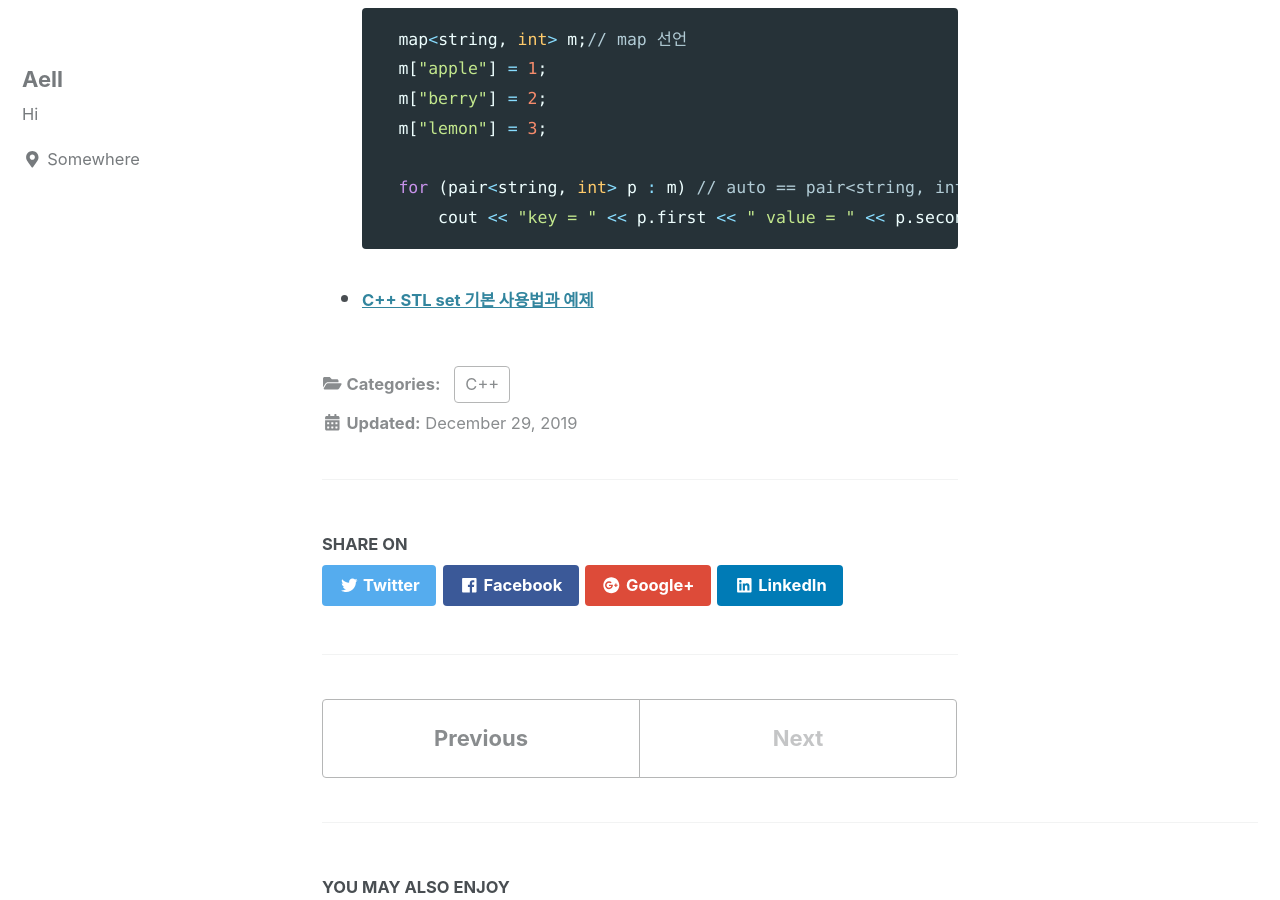
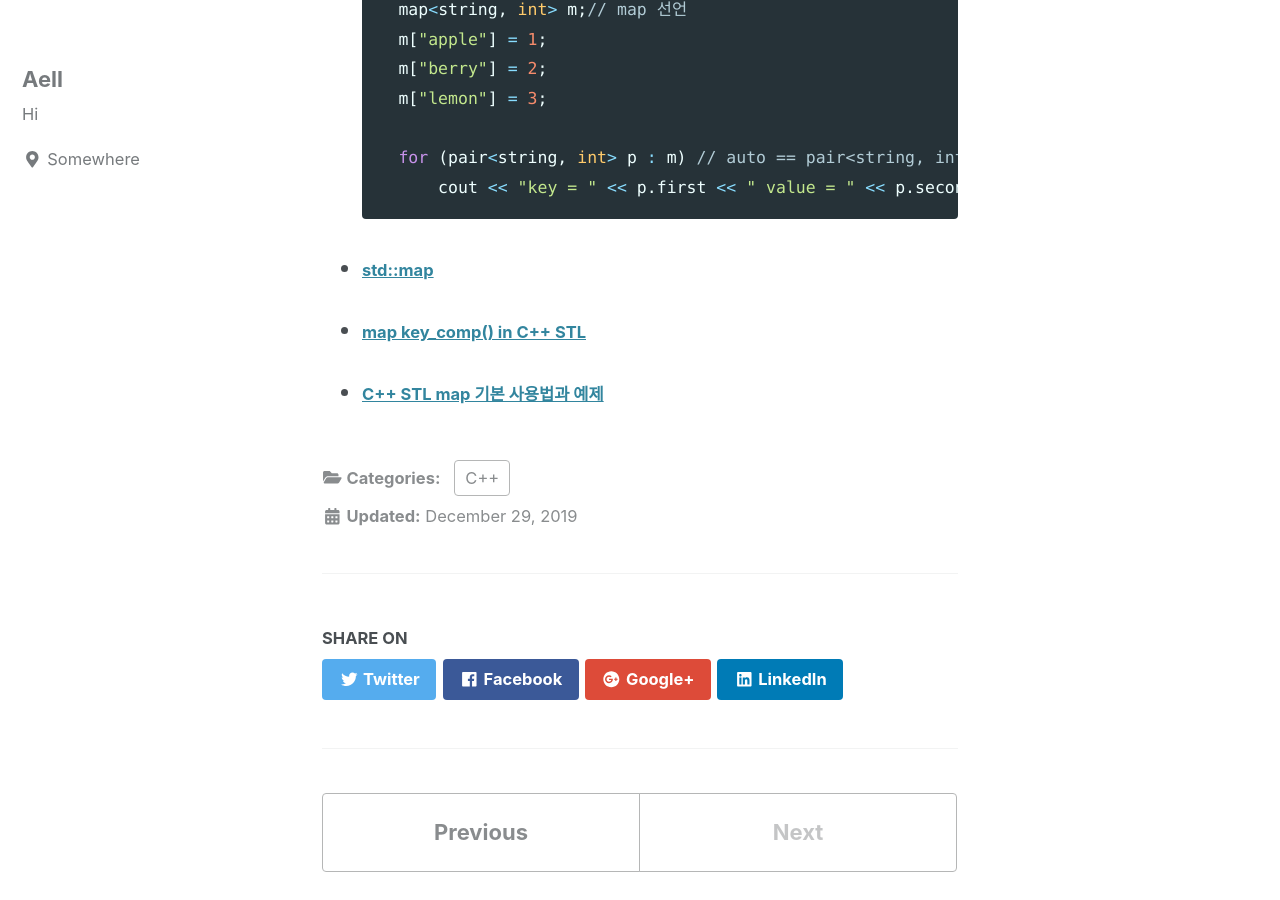
Before and after one commit to mdwgti16/mdwgti16.github.io, a Jekyll site: the page built from _posts/2019-12-31-c++-container-map.md, in a window 1280 px wide and 900 px high, scrolled down 2185 px. Built offline with Jekyll 4.4.1, drawn with Linux system fonts in a browser that asks for light colours; cached includes are drawn as plain includes; nearby versions of some CDN libraries.

Commit message:
edit typo

````diff
--- a/_posts/2019-12-31-c++-container-map.md
+++ b/_posts/2019-12-31-c++-container-map.md
@@ -19,7 +19,6 @@ categories: C++
 	using namespace std;
 
 	map<key, value> m;// map 선언
-
 	```
 
 * ###  map
@@ -85,6 +84,11 @@ categories: C++
 		cout << "key = " << p.first << " value = " << p.second << endl;
 	```
 
-* ###### [C++ STL set 기본 사용법과 예제]
+* ###### [std::map]
+* ###### [map key_comp() in C++ STL]
+* ###### [C++ STL map 기본 사용법과 예제]
 
-[C++ STL set 기본 사용법과 예제]: https://twpower.github.io/92-how-to-use-set-in-cpp
+
+[std::map]: http://www.cplusplus.com/reference/map/map/
+[map key_comp() in C++ STL]: https://www.geeksforgeeks.org/map-key_comp-in-c-stl/
+[C++ STL map 기본 사용법과 예제]: https://twpower.github.io/91-how-to-use-map-in-cpp
````
Also changed, not shown: _posts/2019-12-29-c++-container-list.md (+1 -1 lines), _posts/2019-12-29-c++-container-vector.md (+1 -1 lines).
